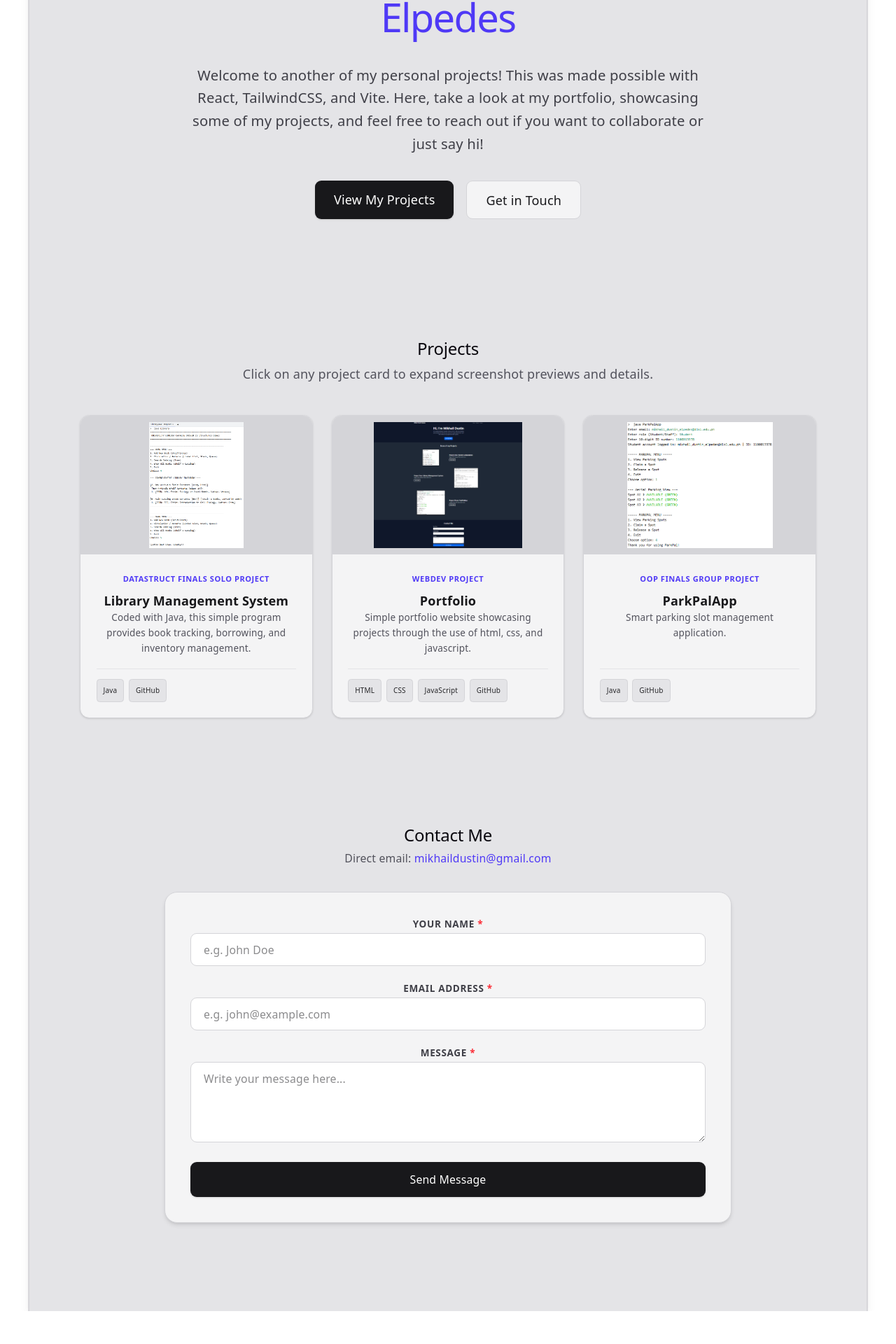
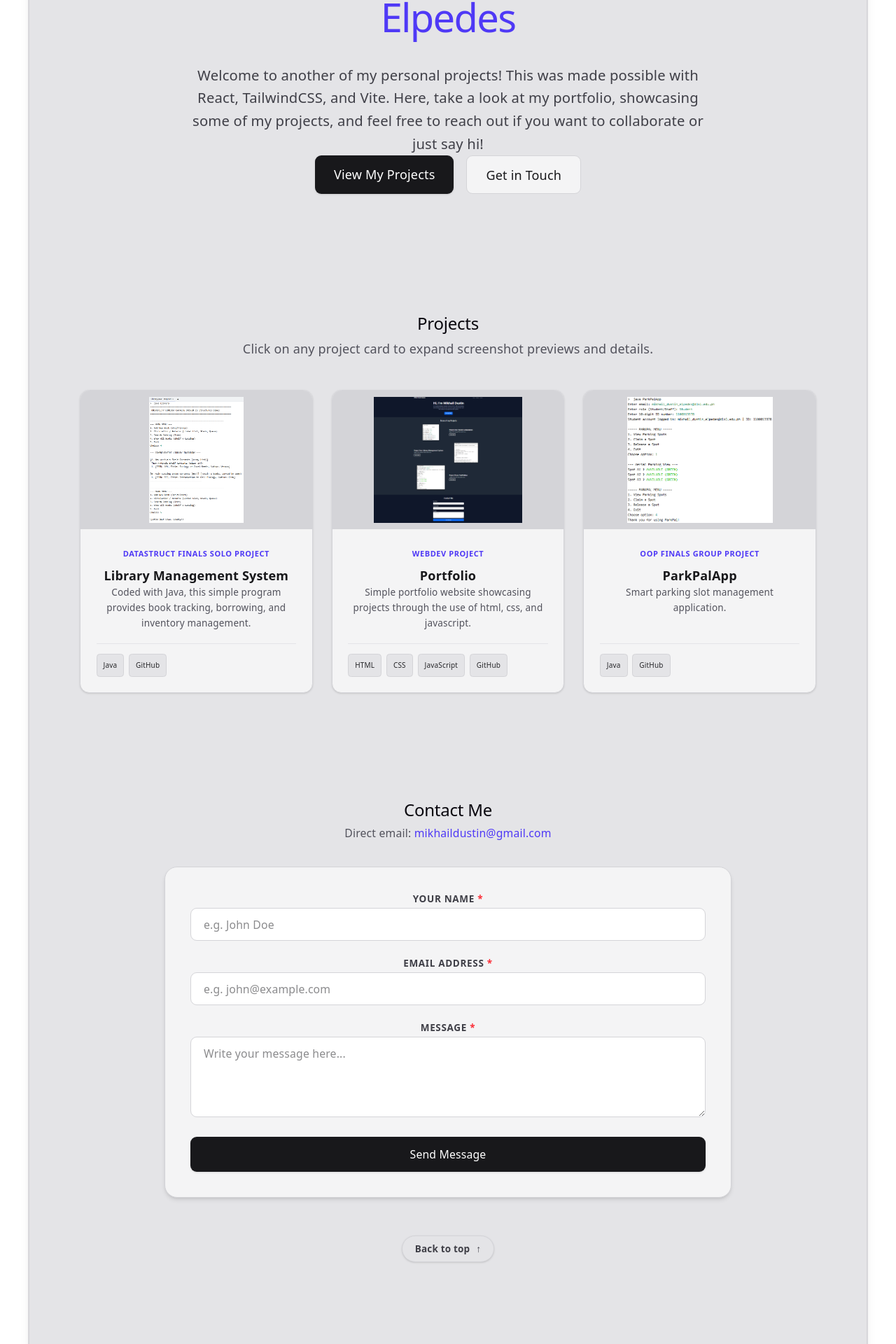
Before and after one commit to MikiBihon15/react-portfolio, a React (Vite) app: page / in a window 1280 px wide. Shown: the part 370-2290 px from the top of the page at 70% size. Before the commit the page ends 2243 px from the top, so only its background shows below. Built offline with nearby package versions, Linux system fonts and the light colour scheme.

Commit message:
added back to top button

```diff
--- a/src/components/about/about.jsx
+++ b/src/components/about/about.jsx
@@ -19,7 +19,7 @@ export default function About() {
       </p>
 
       {/* Call to Action Buttons */}
-      <div className="flex flex-col sm:flex-row gap-4 w-full sm:w-auto mt-8">
+      <div className="flex flex-col sm:flex-row gap-4 w-full sm:w-auto">
         <a
           href="#projects"
           className="px-6 py-3 rounded-lg bg-zinc-900 text-white font-medium hover:bg-zinc-800 transition-colors shadow-sm text-center"
--- a/src/components/contacts/contacts.jsx
+++ b/src/components/contacts/contacts.jsx
@@ -176,6 +176,18 @@ export default function Contacts() {
           </button>
         </form>
       </div>
+
+      {/* BACK TO TOP BUTTON */}
+      <div className="mt-12 text-center">
+        <button
+          onClick={() => window.scrollTo({ top: 0, behavior: 'smooth' })}
+          className="inline-flex items-center gap-2 px-4 py-2 bg-zinc-200 hover:bg-zinc-300 text-zinc-700 text-xs font-semibold rounded-full border border-zinc-300 shadow-sm transition-all hover:scale-105 active:scale-95"
+        >
+          <span>Back to top</span>
+          <span>↑</span>
+        </button>
+      </div>
+
     </section>
   );
 }
```
